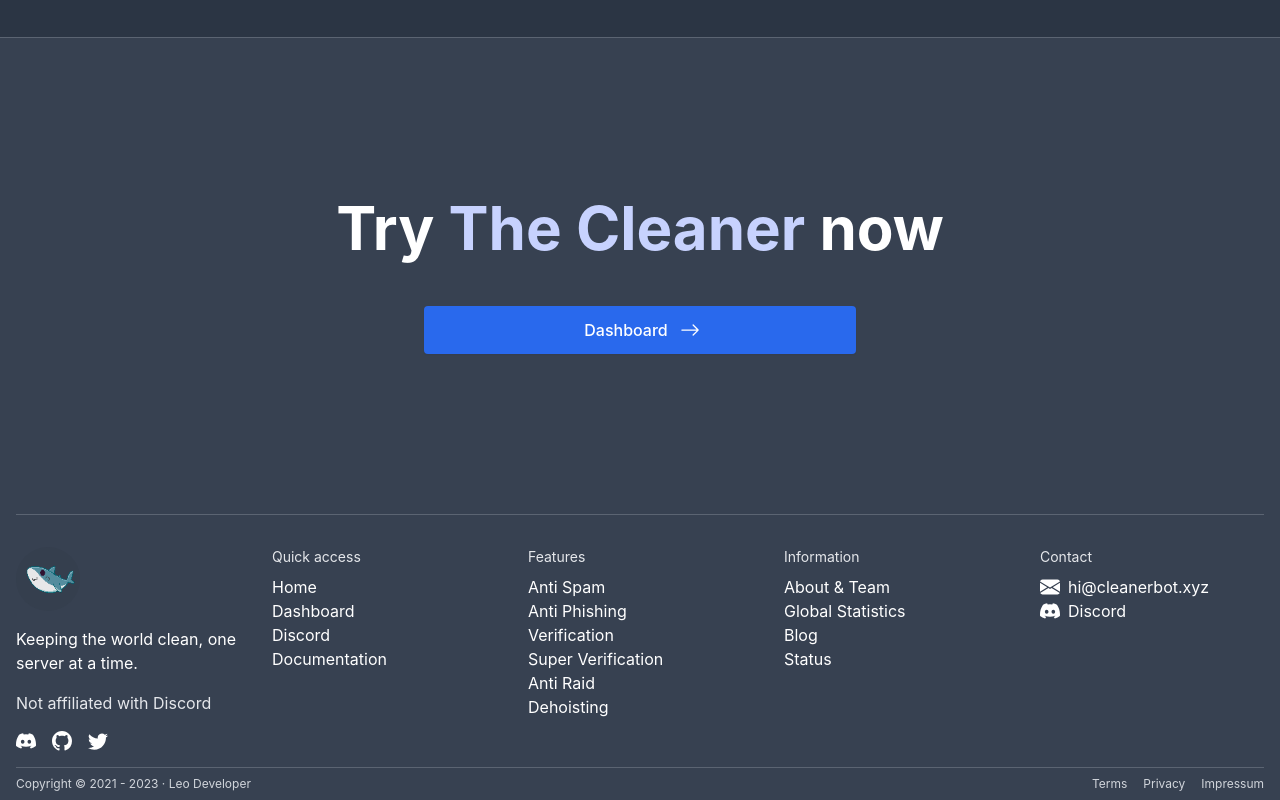
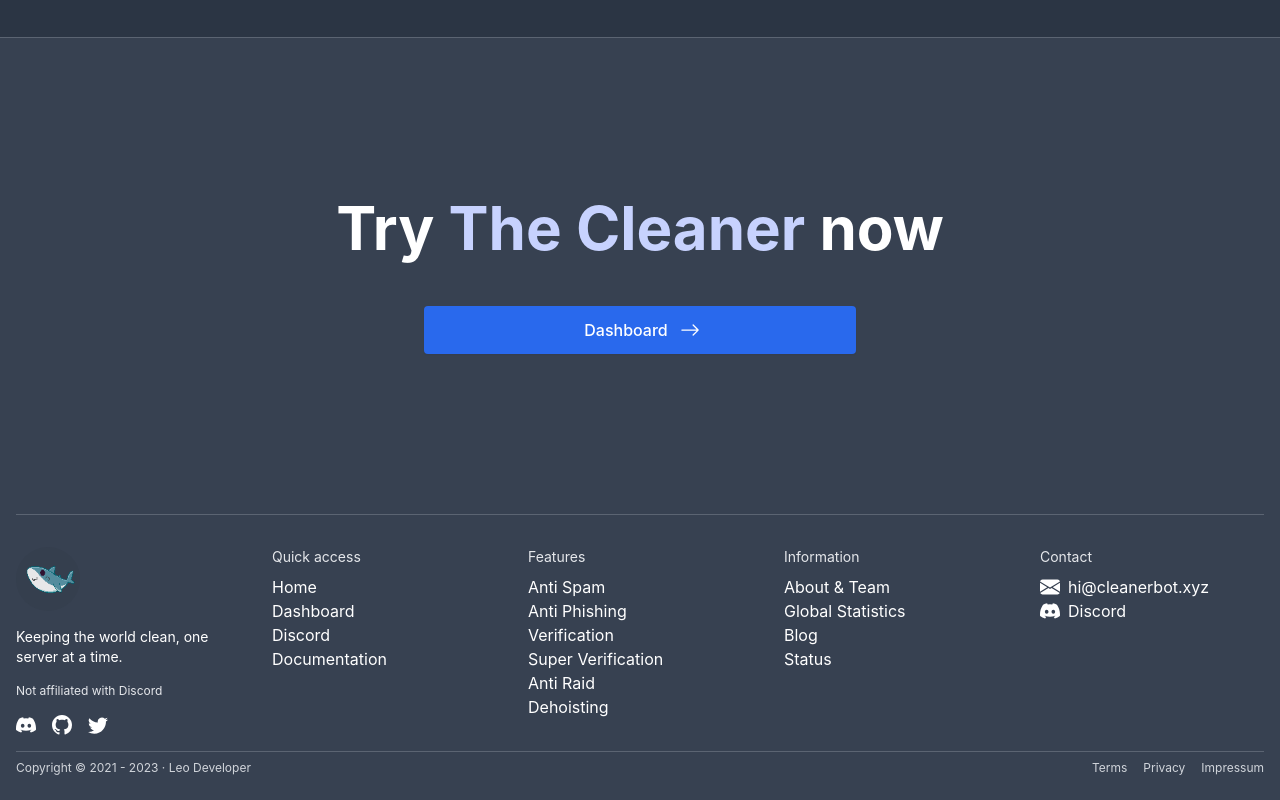
Before and after one commit to cleaner-bot/website, a Next.js app: page / in a window 1280 px wide. Shown: the part 1573-2373 px from the top of the page. Built offline with nearby package versions, Linux system fonts and the light colour scheme.

Commit message:
update footer text size

```diff
--- a/components/footer.jsx
+++ b/components/footer.jsx
@@ -93,10 +93,10 @@ export default function Footer() {
                         height={96}
                     />
                 </Link>
-                <p className="my-4">
+                <p className="my-4 lg:text-sm">
                     Keeping the world clean, one server at a time.
                 </p>
-                <p className="mt-2 text-gray-200">
+                <p className="mt-2 text-xs text-gray-200">
                     Not affiliated with Discord
                 </p>
                 <div className="flex gap-4 my-4">
```
